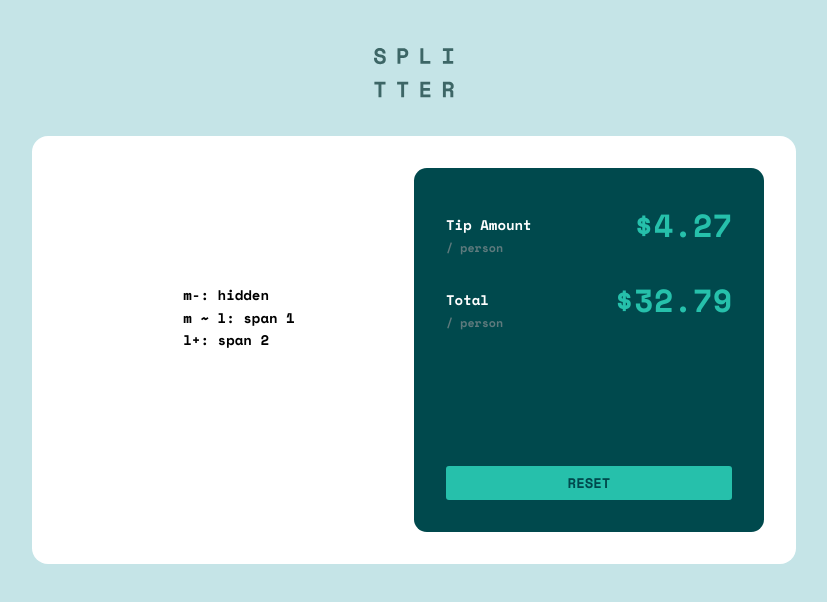
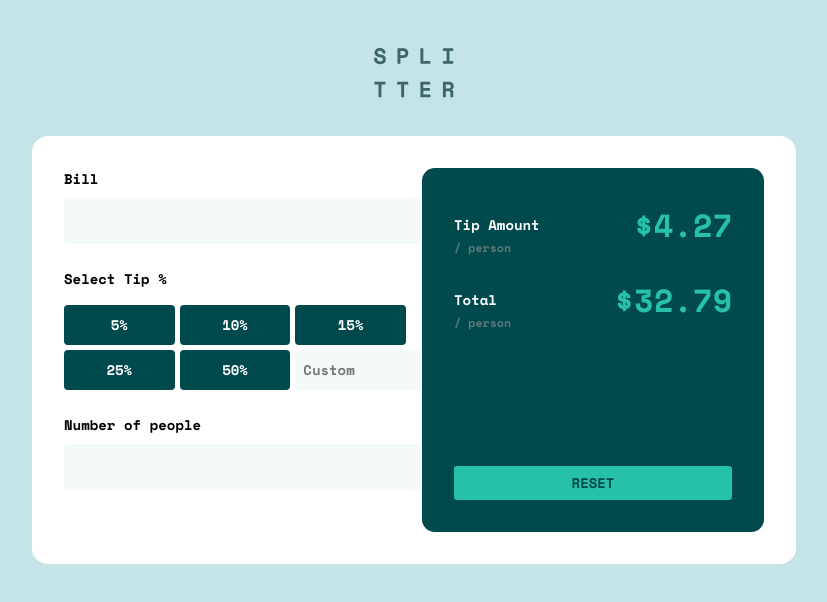
Before and after one commit to SanazBHMN/tip-calculator, a Vue app: page / in a window 1280 px wide. Shown: the top 602 px of the page, without its empty margins (226-1053 px from the left). Built offline with nearby package versions, Linux system fonts and the light colour scheme.

Commit message:
Change structure Calculator

```diff
--- a/src/App.vue
+++ b/src/App.vue
@@ -11,7 +11,7 @@ import Attribution from "./components/Attribution.vue";
   <main>
     <Header />
     <div class="sections-container">
-      <NGrid cols="1 s:2" item-responsive responsive="screen">
+      <NGrid cols="1 s:2" :x-gap="16" item-responsive responsive="screen">
         <NGridItem>
           <Calculator />
         </NGridItem>
--- a/src/components/Calculator.vue
+++ b/src/components/Calculator.vue
@@ -1,29 +1,115 @@
-<script setup></script>
+<script setup>
+import { ref } from "vue";
+
+import { NGrid, NGridItem, NInputNumber, NSpace } from "naive-ui";
+
+// import dollar from "../assets/images/icon-dollar.svg";
+// import person from "../assets/images/icon-person.svg";
+
+const inputs = ref({
+  bill: null,
+  tip: null,
+  customTip: null,
+  numberOfPeople: null,
+});
+</script>
 
 <template>
-  <!-- Bill
+  <div class="light-green">
+    <NSpace vertical>
+      <label for="bill">Bill</label>
+      <input
+        type="number"
+        v-model="ref.bill"
+        class="input"
+        name="bill"
+        id="bill"
+      />
 
-  Select Tip %
-  5%
-  10%
-  15%
-  25%
-  50%
-  Custom
+      <div class="selection">
+        <label>Select Tip %</label>
+        <ul class="options">
+          <li>5%</li>
+          <li>10%</li>
+          <li>15%</li>
+          <li>25%</li>
+          <li>50%</li>
+          <input
+            type="number"
+            v-model="customTip"
+            name="custom"
+            id="custom"
+            placeholder="Custom"
+          />
+        </ul>
+      </div>
 
-  Number of People -->
-  <div class="light-green">
-    m-: hidden<br />
-    m ~ l: span 1<br />
-    l+: span 2
+      <label for="people">Number of people</label>
+      <input
+        type="number"
+        v-model="numberOfPeople"
+        class="input"
+        name="people"
+        id="people"
+      />
+    </NSpace>
   </div>
 </template>
 
 <style scoped>
 .light-green {
-  display: flex;
-  align-items: center;
-  justify-content: center;
   height: 300px;
 }
+
+input::-webkit-outer-spin-button,
+input::-webkit-inner-spin-button {
+  -webkit-appearance: none;
+  margin: 0;
+}
+
+input {
+  width: 100%;
+  border: none;
+  border-radius: 4px;
+  background-color: hsl(189, 41%, 97%);
+  padding: 0.5rem 0.5rem;
+}
+
+input[class="input"] {
+  height: 30px;
+}
+
+input:focus {
+  outline: none;
+  border: 3px solid hsl(185, 41%, 84%);
+}
+
+.selection {
+  margin: 1rem 0;
+}
+
+.options {
+  list-style: none;
+  display: grid;
+  grid-template-columns: repeat(3, 1fr);
+  grid-gap: 5px;
+  padding: 0;
+}
+
+li {
+  background-color: hsl(183, 100%, 15%);
+  color: hsl(0, 0%, 100%);
+  text-align: center;
+  border-radius: 4px;
+  height: 40px;
+  display: flex;
+  justify-content: center;
+  align-items: center;
+  cursor: pointer;
+}
+
+li:hover {
+  background-color: hsl(185, 41%, 84%);
+  color: hsl(183, 100%, 15%);
+}
 </style>
```
